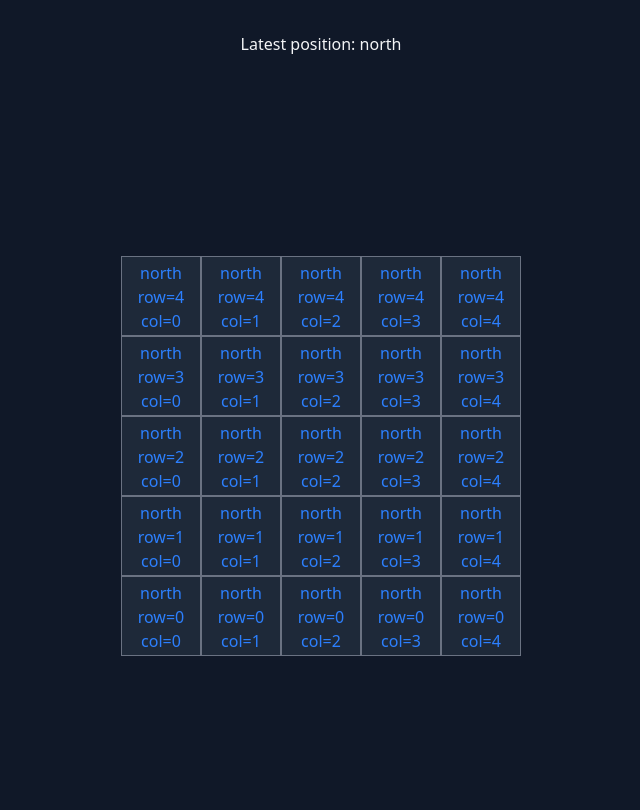
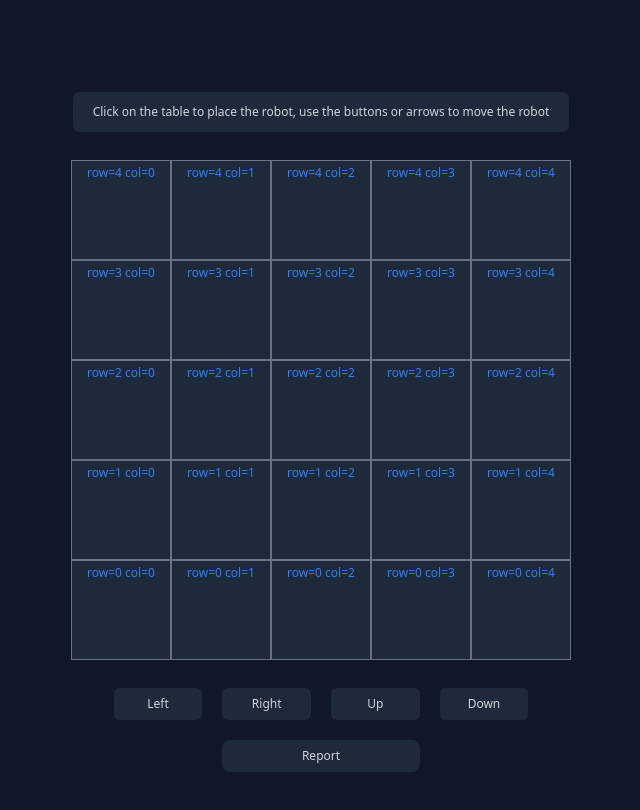
Before and after one commit to koderka2020/nestjs-vite-robot-simulator, a React (Vite) app: page / in a window 1280 px wide. Shown: the top 810 px of the page, without its empty margins (319-959 px from the left). Built offline with nearby package versions, Linux system fonts and the light colour scheme; no server answers.

Commit message:
Create buttons and top-page message

```diff
--- a/index.html
+++ b/index.html
@@ -6,7 +6,7 @@
     <meta name="viewport" content="width=device-width, initial-scale=1.0" />
     <title>robot-simulator-fe</title>
   </head>
-  <body class="bg-gray-900 text-gray-100 min-h-screen m-0">
+  <body class="bg-gray-900 text-gray-300 min-h-screen m-0 text-xs">
     <div id="root"></div>
     <script type="module" src="/src/main.tsx"></script>
   </body>
--- a/src/components/Square.tsx
+++ b/src/components/Square.tsx
@@ -1,16 +1,16 @@
-export default function Square({ saveMove, dropHistory, robot, y, x }:{ saveMove: (newState: { direction: string; x: number; y: number }) => void, dropHistory: () => void, robot: { direction: string}, y: number, x: number}) {
+export default function Square({ saveMove, dropHistory, y, x }:{ saveMove: (newState: { x: number; y: number }) => void, dropHistory: () => void, y: number, x: number}) {
 
   const updateState = () => {
-    const newState = { direction: robot.direction, x: x, y: y };
+    const newState = { x: x, y: y };
     //when user clicks on the tabletop, drop the history of the most recent robot and save position of the new robot
     dropHistory()
     saveMove(newState);
   }
 
   return (
-  <div className="w-20 h-20 bg-gray-800 text-blue-500 border border-solid border-gray-500 p-1 flex-shrink-0">
+  <div className="w-25 h-25 bg-gray-800 text-blue-500 border border-solid border-gray-500 p-1 flex-shrink-0">
     <button onClick={updateState}>
-      {robot.direction} row={y} col={x}
+      row={y} col={x}
     </button>
   </div>
 )
--- a/src/components/Tabletop.tsx
+++ b/src/components/Tabletop.tsx
@@ -1,8 +1,11 @@
 import { useEffect, useState } from 'react';
 import Square from './Square';
+import ReportButton from './buttons/ReportButton'
+import MoveButton from './buttons/MoveButton';
 
 // variable for the number of squares on the tabletop
 const SIZE = 5;
+const ALLOWED_MOVES = [ 'Left', 'Right', 'Up', 'Down']
 
 function Tabletop() {
   const [robot, setRobot] = useState<{
@@ -26,7 +29,7 @@ function Tabletop() {
       .catch(error => console.error('Error:', error));
   }
 
-  const saveMove = async(newState: { direction: string; x: number; y: number }) => {
+  const saveMove = async(newState: { direction?: string; x?: number; y?: number }) => {
     try {
       fetch('http://localhost:3000/api/robot-history', {
         method: 'POST',
@@ -38,7 +41,10 @@ function Tabletop() {
         .then(response => response.json())
         .then(data => {
           console.log(data);
-          setRobot(newState);
+          setRobot(prevState => ({
+            ...prevState,
+            ...newState
+          }));
         })
         .catch(error => console.error('Error:', error));
    } catch (error) {
@@ -55,20 +61,26 @@ function Tabletop() {
   }
 
   return (
-    <>
-    <h3>Latest position: {robot.direction} {robot.x} {robot.y}</h3>
-    <div className="h-screen flex content-center justify-center items-center">
-      <div className="flex flex-col-reverse m-3">
+    <div className=" h-screen flex flex-col items-center justify-center">
+    <div className="bg-gray-800 rounded-md px-5 py-3 ">
+      Click on the table to place the robot, use the buttons or arrows to move the robot
+    </div>
+      <div className="flex flex-col-reverse m-7">
         {Array.from({ length: SIZE }, (_, idx) => (
           <div key={idx} className="flex flex-row">
           {Array.from({ length: SIZE }, (_, index) => (
-            <Square key={index} saveMove={saveMove} dropHistory={dropHistory} robot={robot} y={idx} x={index}/>
+            <Square key={index} saveMove={saveMove} dropHistory={dropHistory} y={idx} x={index}/>
           ))}
           </div>
         ))}
       </div>
+    <div className="grid grid-cols-4 gap-5">
+      {ALLOWED_MOVES.map((move, idx) => (
+        <MoveButton key={idx} saveMove={saveMove} buttonName={move}/>
+      ))}
+     <ReportButton robot={robot}/>
     </div>
-  </>
+  </div>
   )
 }
 
--- /dev/null
+++ b/src/components/buttons/MoveButton.tsx
@@ -0,0 +1,17 @@
+function MoveButton({buttonName, saveMove}: {buttonName: string, saveMove: (newState: { direction?: string; x?: number; y?: number }) => void}) {
+
+  const updateState = () => {
+    const newState = { direction: buttonName };
+    saveMove({...newState});
+  }
+
+  return (
+    <button
+      onClick={updateState}
+      className="bg-gray-800 rounded-md px-7 py-2">
+        {buttonName}
+    </button>
+  )
+}
+
+export default MoveButton
--- /dev/null
+++ b/src/components/buttons/ReportButton.tsx
@@ -0,0 +1,12 @@
+function ReportButton({robot}: {robot: {direction?: string, x?: number, y?: number}}) {
+
+  const printCurrentCoordinates = () => {
+    console.log(robot.x, robot.y, robot.direction)
+  }
+
+  return (
+    <button onClick={printCurrentCoordinates} className="bg-gray-800 col-start-2 col-end-4 rounded-lg px-6 py-2">Report</button>
+  )
+}
+
+export default ReportButton
```
